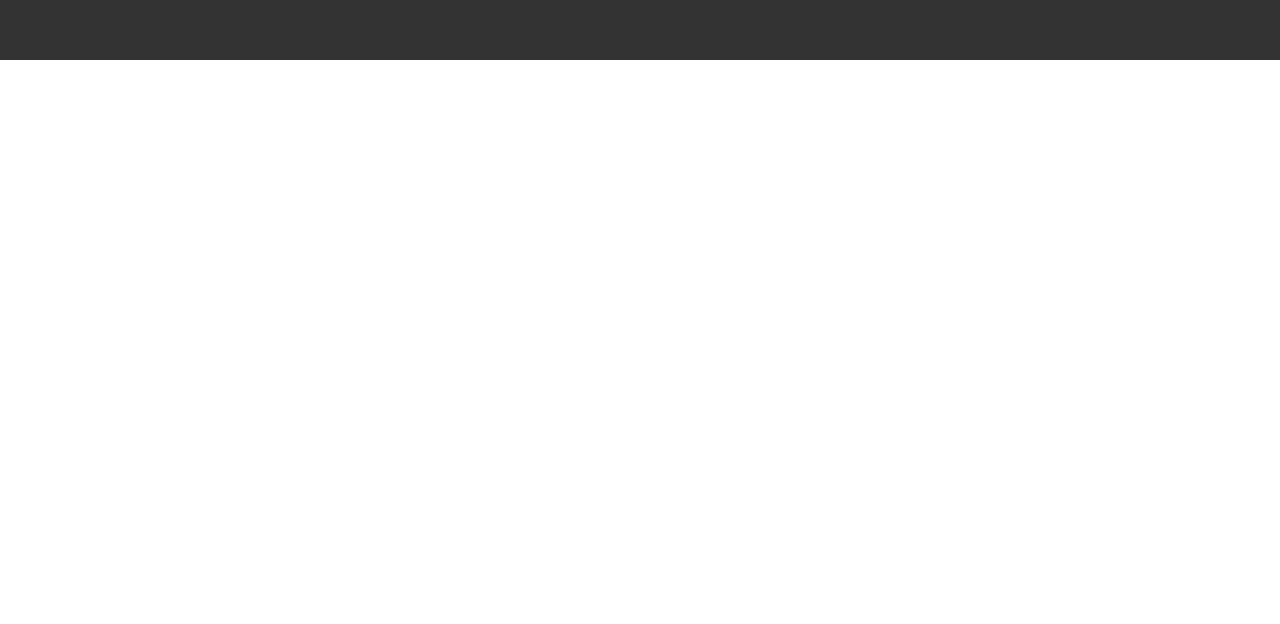
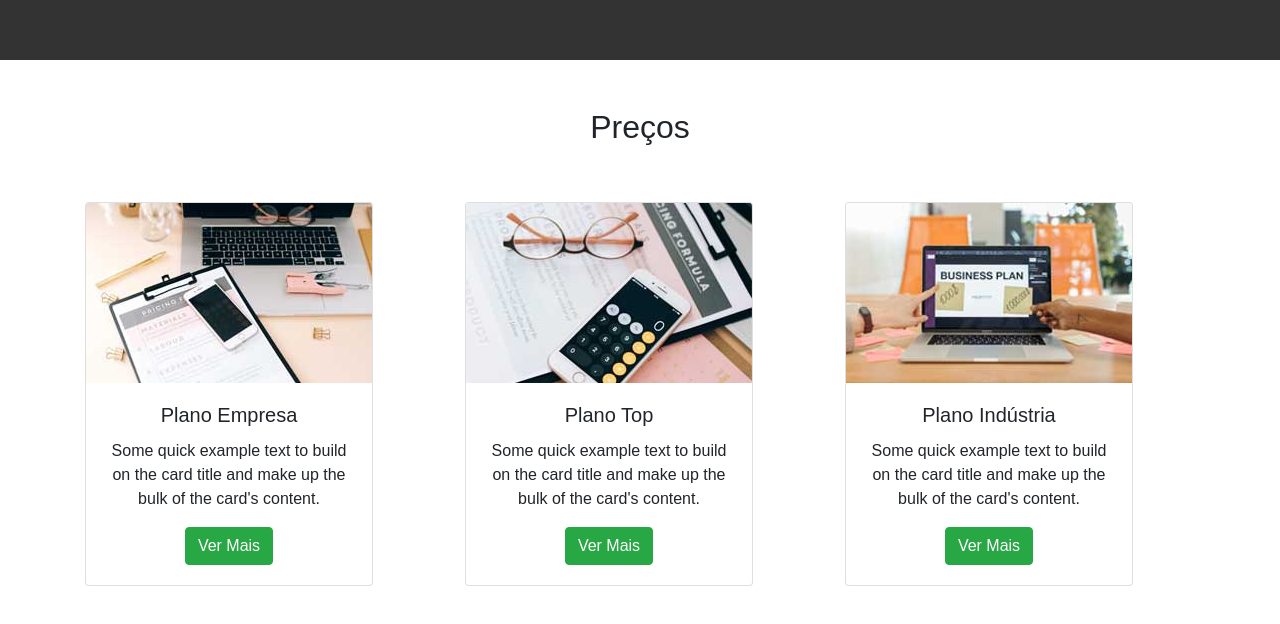
Before and after one commit to vitorpantaleao/bootstrap-bootcamp-inter-dio, a plain HTML site: page index.html in a window 1280 px wide. Shown: the part 1238-1862 px from the top of the page. Before the commit the page ends 1298 px from the top, so only its background shows below. Drawn offline with nearby package versions, Linux system fonts and the light colour scheme.

Commit message:
adiciona seção de preços

```diff
--- a/css/style.css
+++ b/css/style.css
@@ -1,3 +1,7 @@
+* {
+    font-family: Arial, Helvetica, sans-serif;
+}
+
 html {
     scroll-behavior: smooth;
 }
--- a/index.html
+++ b/index.html
@@ -31,16 +31,8 @@
                         <li class="nav-item">
                             <a class="nav-link" href="#quemSomos">Quem Somos</a>
                         </li>
-                        <li class="nav-item dropdown">
-                            <a class="nav-link dropdown-toggle" href="#" id="navbarDropdown" role="button" data-toggle="dropdown" aria-haspopup="true" aria-expanded="false">
-                                Serviços
-                            </a>
-                            <div class="dropdown-menu" aria-labelledby="navbarDropdown">
-                                <a class="dropdown-item" href="#">Serviço Um</a>
-                                <a class="dropdown-item" href="#">Serviço Dois</a>
-                                <div class="dropdown-divider"></div>
-                                <a class="dropdown-item" href="#">Serviço Três</a>
-                            </div>
+                        <li class="nav-item">
+                            <a class="nav-link" href="#precos">Preços</a>
                         </li>
                         <li class="nav-item">
                             <a class="nav-link" href="#">Parceiros</a>
@@ -93,5 +85,41 @@
             </div>
         </div>
     </div>
+
+    <div class="container my-5 pb-3" id="precos">
+        <h2 class="text-center pb-5">Preços</h2>
+        <div class="row">
+            <div class="col-md-4">
+                <div class="card" style="width: 18rem;">
+                    <img class="card-img-top" src="img/planos/plano-01.jpg" alt="Card image cap">
+                    <div class="card-body text-center">
+                      <h5 class="card-title">Plano Empresa</h5>
+                      <p class="card-text">Some quick example text to build on the card title and make up the bulk of the card's content.</p>
+                      <a href="#" class="btn btn-success">Ver Mais</a>
+                    </div>
+                </div>
+            </div>
+            <div class="col-md-4">
+                <div class="card" style="width: 18rem;">
+                    <img class="card-img-top" src="img/planos/plano-02.jpg" alt="Card image cap">
+                    <div class="card-body text-center">
+                      <h5 class="card-title">Plano Top</h5>
+                      <p class="card-text">Some quick example text to build on the card title and make up the bulk of the card's content.</p>
+                      <a href="#" class="btn btn-success">Ver Mais</a>
+                    </div>
+                </div>
+            </div>
+            <div class="col-md-4">
+                <div class="card" style="width: 18rem;">
+                    <img class="card-img-top" src="img/planos/plano-03.jpg" alt="Card image cap">
+                    <div class="card-body text-center">
+                      <h5 class="card-title">Plano Indústria</h5>
+                      <p class="card-text">Some quick example text to build on the card title and make up the bulk of the card's content.</p>
+                      <a href="#" class="btn btn-success">Ver Mais</a>
+                    </div>
+                </div>
+            </div>
+        </div>
+    </div>
 </body>
 </html>
```
Also changed, not shown: img/planos/plano-01.jpg (added), img/planos/plano-02.jpg (added), img/planos/plano-03.jpg (added).
